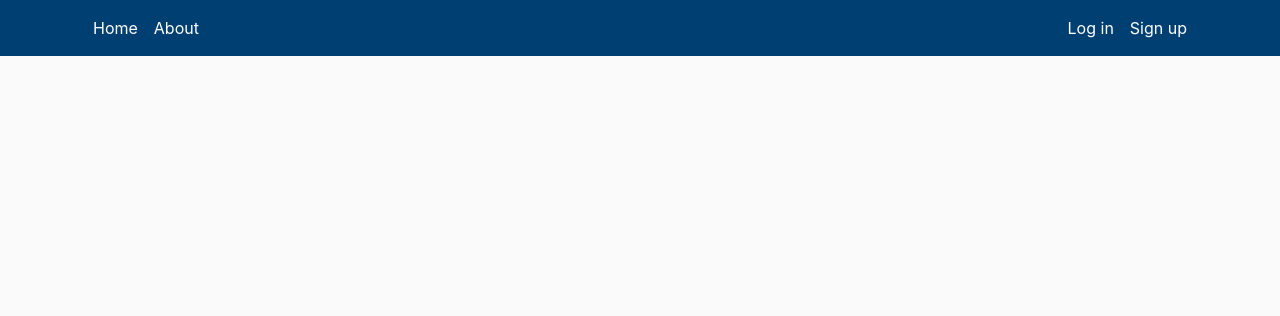
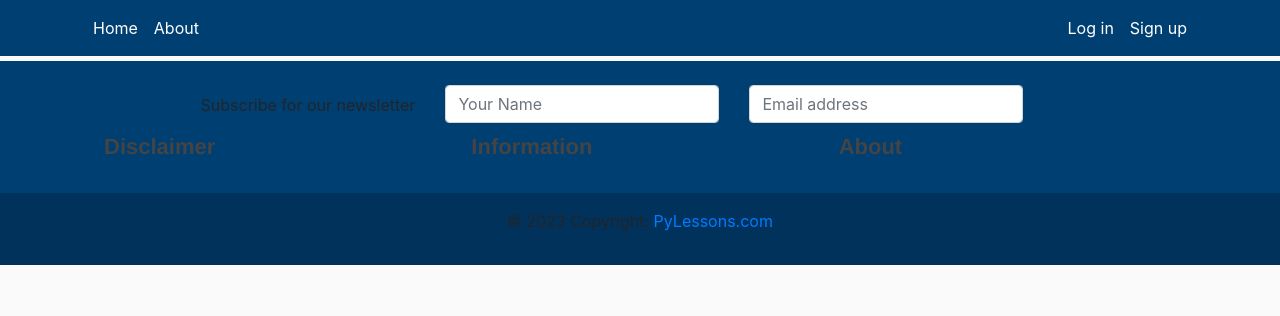
Before and after one commit to DeaaTH65/Django_Complete, a Django app: page /2 in a window 1280 px wide. Shown: the top 316 px of the page. Run offline with Django 4.2, Linux system fonts and the light colour scheme; data comes from the database, SQL or seed files in the repository; both versions use the stored data as it was after the commit; some libraries are stand-ins or nearby versions.

Commit message:
footer.html

```diff
--- /dev/null
+++ b/main/templates/main/footer.html
@@ -0,0 +1,52 @@
+<footer class="footer-color text-center footer-text">
+    <div class="container p-4">
+        {% if not user.is_authenticated %}
+            <section class="">
+                <form action="" method="post">
+                    <div class="row d-flex justify-content-center">
+                    {% csrf_token %}
+
+                        <div class="col-auto">
+                            <p class="pt-2">Subscribe for our newsletter</p>
+                        </div>
+
+                        <div class="col-auto">
+                            <input id="name" name="name" class="form-control" placeholder="Your Name"/>
+                        </div>
+
+                        <div class="col-auto">
+                            <input id="email" name="email" type="email" class="form-control" placeholder="Email address"/>
+                        </div>
+
+                        <div class="col-auto">
+                            <button type="submit" class="btn btncolor">
+                                <i class="fa fa-arrow-circle-right fa-lg"></i>
+                            </button>
+                        </div>
+                    </div>
+                </form>
+            </section>
+        {% endif %}
+        <div class="row mobiledevice">
+            <div class="col-lg-4 col-md-4 col-sm-4 text-left">
+                <a href="/">
+                    <h4>Disclaimer</h4>
+                </a>
+            </div>
+            <div class="col-lg-4 col-md-4 col-sm-4 text-left">
+                <h4>Information</h4>
+            </div>
+            <div class="col-lg-4 col-md-4 col-sm-4 text-left">
+                <a href="/">
+                    <h4>About</h4>
+                </a>
+            </div>
+        </div>
+
+    </div>
+    <div class="text-center p-3" style="background-color: rgba(0, 0, 0, 0.2);">
+        <p>© {% now "Y" %} Copyright:
+            <a href="https://PyLessons.com/">PyLessons.com</a>
+        </p>
+    </div>
+</footer>
--- a/main/templates/main/header.html
+++ b/main/templates/main/header.html
@@ -36,6 +36,8 @@
         </div>
     </main>
 
+    {% include "main/footer.html" %}
+
     <!-- Prism JS -->
     <script src="{% static 'prism.js' %}"></script>
 
```
Also changed, not shown: db.sqlite3.
